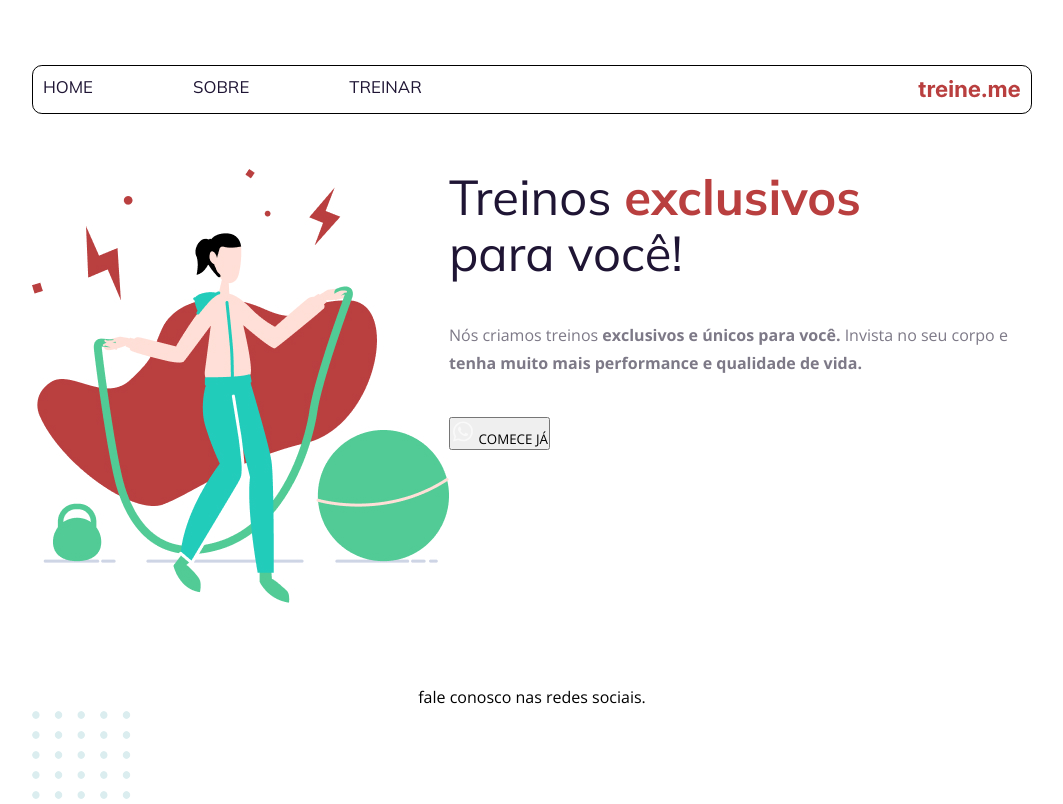
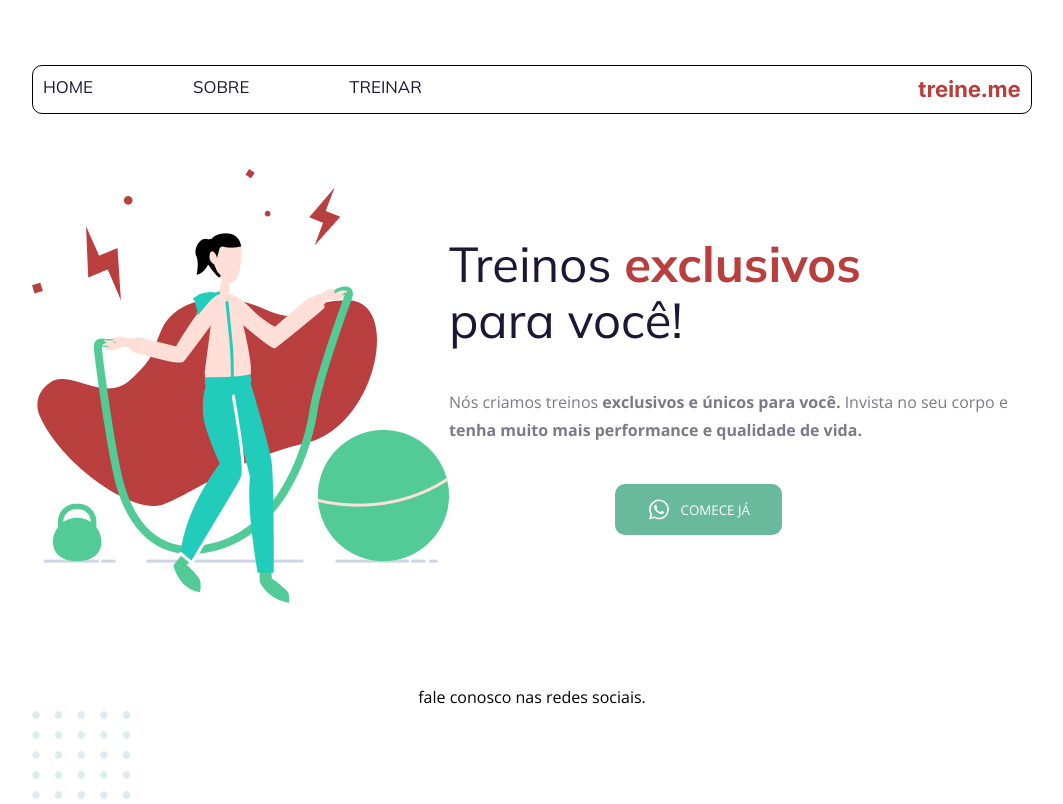
Before and after one commit to DamaraLucena/Ex-Treine-me-study, a plain HTML site: page index.html in a window 1280 px wide. Shown: the whole page, without its empty margins (108-1171 px from the left). Drawn offline with nearby package versions, Linux system fonts and the light colour scheme; files whose address does not match are found by name.

Commit message:
Configurando o Button

```diff
--- a/style.css
+++ b/style.css
@@ -57,10 +57,12 @@ h1, ul {
 
 main{
   display: flex;
-  align-itens: center;
+  align-items: center;
   justify-content: space-between;
 
 }
+
+/* Section */
 
 h1 {
   font-size: 3.06rem;
@@ -85,10 +87,36 @@ p {
   color: #7D7987;
 }
 
+/* Button */
+
 button{
   text-transform: uppercase;
   font-family: 'open Sans', sans-serif;
+
+  justify-content: center;
+  display: flex;
+  align-items: center;
+
+  padding: 0.8rem 2rem;
+
+  color: #ffffff;
+  background: #69B99D;
+  border: none;
+  border-radius: 0.62rem;
+
+  gap: 0.62rem;
+
+  float: right;
+  margin-right: 250px;
+
+  cursor: pointer;
 }
+
+button:hover{
+  background: #b93f3f;
+}
+
+
 
 footer {
   font-size: 1rem;
```
